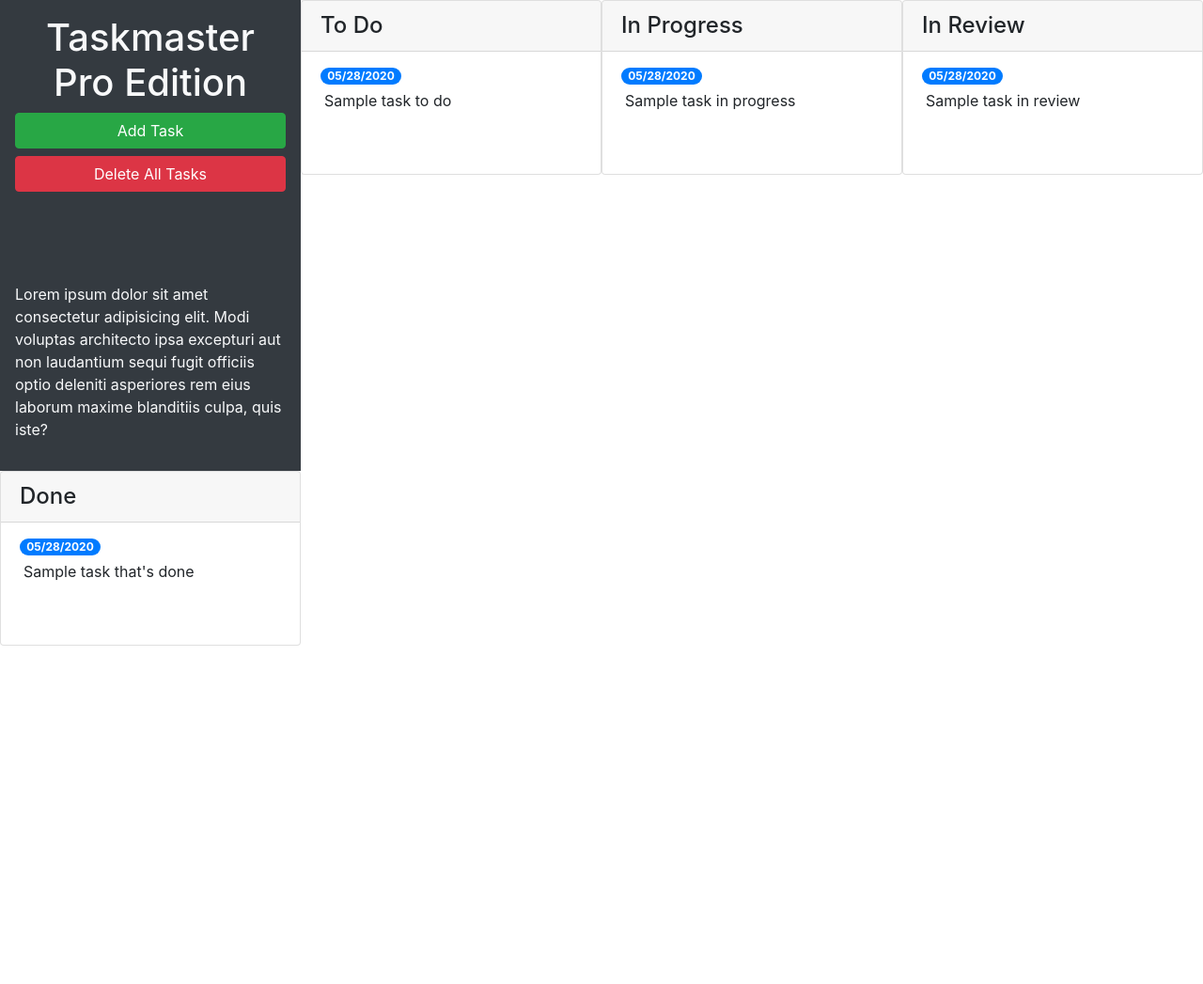
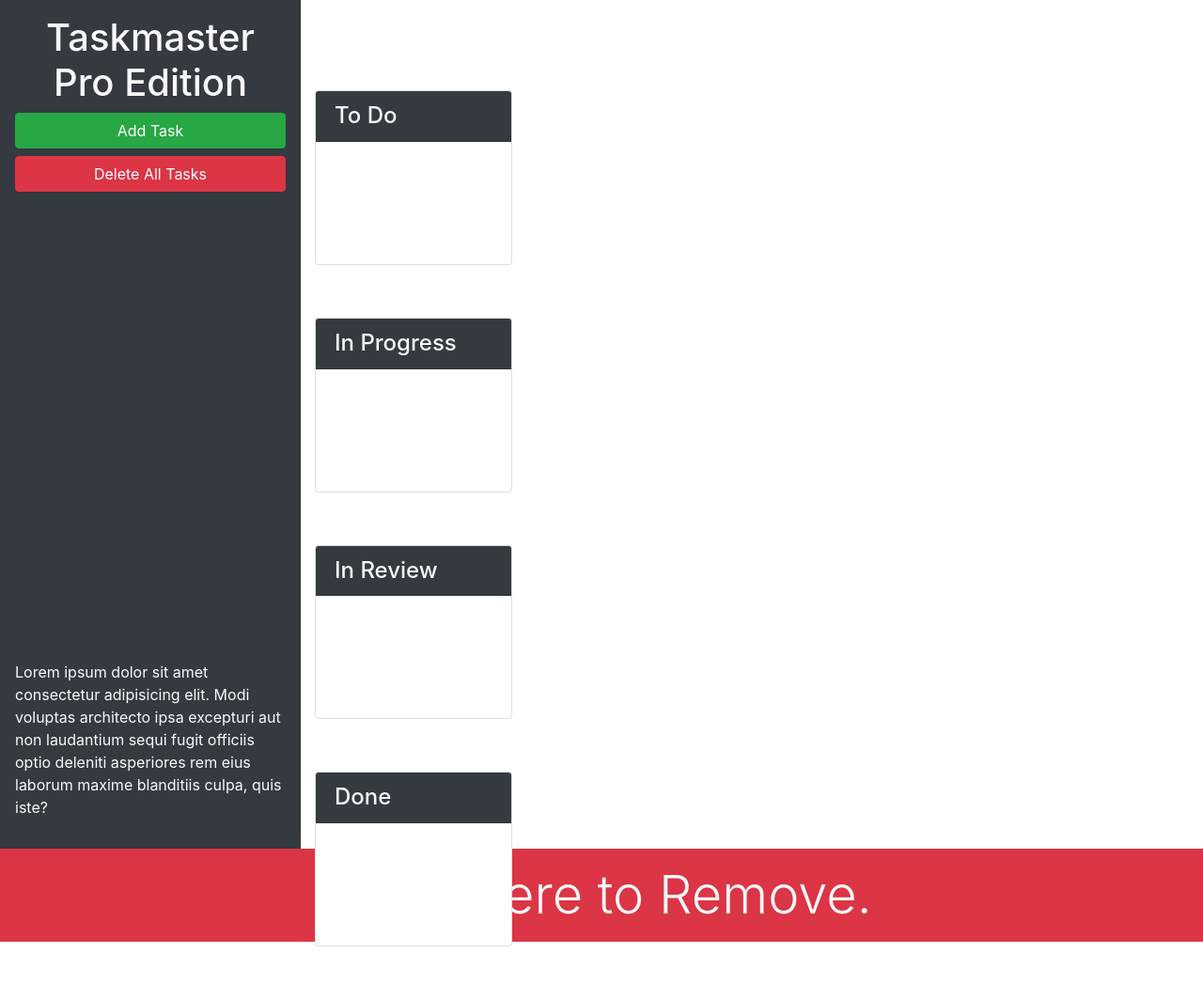
Before and after one commit to utake6d6/taskmaster-pro, a plain HTML site: page taskmaster-starter/index.html in a window 1280 px wide. Shown: the whole page at 94% size. Before the commit the page ends 800 px from the top, so only its background shows below. Drawn offline with nearby package versions, Linux system fonts and the light colour scheme.

Commit message:
fixed trash button on bottom

```diff
--- a/taskmaster-starter/index.html
+++ b/taskmaster-starter/index.html
@@ -13,77 +13,66 @@
 <body>
 
   <div class="row min-vh-100 no-gutters">
-    <header class="col-12 col-lg-3 bg-dark text-light d-flex flex-column p-4 p-lg-3">
+    <header class="col-12 col-lg-3 bg-dark text-light sticky-top d-flex flex-column p-4 p-lg-3">
       <h1 class="text-center">Taskmaster Pro Edition</h1>
       <button id="create-task" class="btn btn-block btn-success" data-toggle="modal" data-target="#task-form-modal">Add
         Task</button>
       <button id="remove-tasks" class="btn btn-block btn-danger">Delete All Tasks</button>
-      <p class="mt-auto">Lorem ipsum dolor sit amet consectetur adipisicing elit. Modi voluptas architecto ipsa
+      <p class="mt-auto d-none d-lg-block">Lorem ipsum dolor sit amet consectetur adipisicing elit. Modi voluptas architecto ipsa
         excepturi aut non
         laudantium sequi fugit officiis optio deleniti asperiores rem eius laborum maxime blanditiis culpa, quis iste?
       </p>
     </header>
+    <main class="col-12 col-lg-9 d-flex flex-column">
+      <div class="m-5 row justify-content-around"></div>
       <div class="col-12 col-md-6 col-xl-3 mb-3">
         <div class="card">
-          <h4 class="card-header">
+          <h4 class="card-header bg-dark text-light">
             To Do
           </h4>
-          <ul id="list-toDo" class="list-group list-group-flush">
-            <li class="list-group-item">
-              <span class="badge badge-primary badge-pill">05/28/2020</span>
-              <p class="m-1">Sample task to do</p>
-            </li>
-          </ul>
+          <ul id="list-toDo" class="list-group list-group-flush"></ul>
         </div>
       </div>
         <!-- todo end -->
         <!-- in progress start -->
           <div class="col-12 col-md-6 col-xl-3 mb-3">
             <div class="card">
-              <h4 class="card-header">
+              <h4 class="card-header bg-dark text-light">
                 In Progress
               </h4>
-          <ul id="list-inProgress" class="list-group list-group-flush">
-            <li class="list-group-item">
-              <span class="badge badge-primary badge-pill">05/28/2020</span>
-              <p class="m-1">Sample task in progress</p>
-            </li>
-          </ul>
+          <ul id="list-inProgress" class="list-group list-group-flush"></ul>
         </div>
       </div>
         <!-- in progress end -->
         <!-- in review start -->
           <div class="col-12 col-md-6 col-xl-3 mb-3">
             <div class="card">
-              <h4 class="card-header">
+              <h4 class="card-header bg-dark text-light">
                 In Review
               </h4>
-          <ul id="list-inReview" class="list-group list-group-flush">
-            <li class="list-group-item">
-              <span class="badge badge-primary badge-pill">05/28/2020</span>
-              <p class="m-1">Sample task in review</p>
-            </li>
-          </ul>
+          <ul id="list-inReview" class="list-group list-group-flush"></ul>
         </div>
       </div>
         <!-- in review end -->
         <!-- done start -->
           <div class="col-12 col-md-6 col-xl-3 mb-3">
             <div class="card">
-              <h4 class="card-header">
+              <h4 class="card-header bg-dark text-light">
                 Done
               </h4>
-          <ul id="list-done" class="list-group list-group-flush">
-            <li class="list-group-item">
-              <span class="badge badge-primary badge-pill">05/28/2020</span>
-              <p class="m-1">Sample task that's done</p>
-            </li>
-          </ul>
+          <ul id="list-done" class="list-group list-group-flush"></ul>
         </div>
       </div>
         <!-- done end -->
       </div>
     </main>
+  </div>
+
+
+  <div id="trash" class= "mt-auto">
+    <div class="w-100 bg-danger p-3 text-center text-light display-4">
+      Drop Here to Remove.
+    </div>
   </div>
 
   <!-- Modal -->
```
